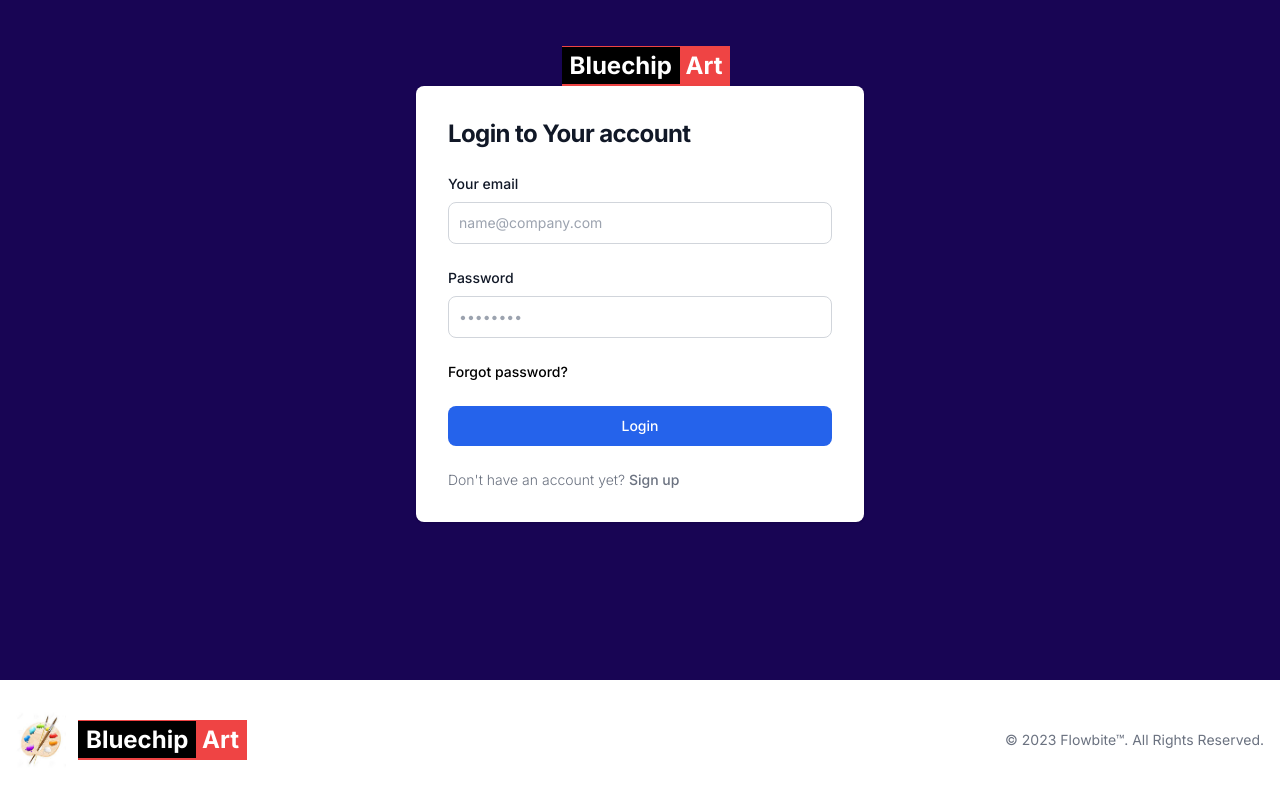
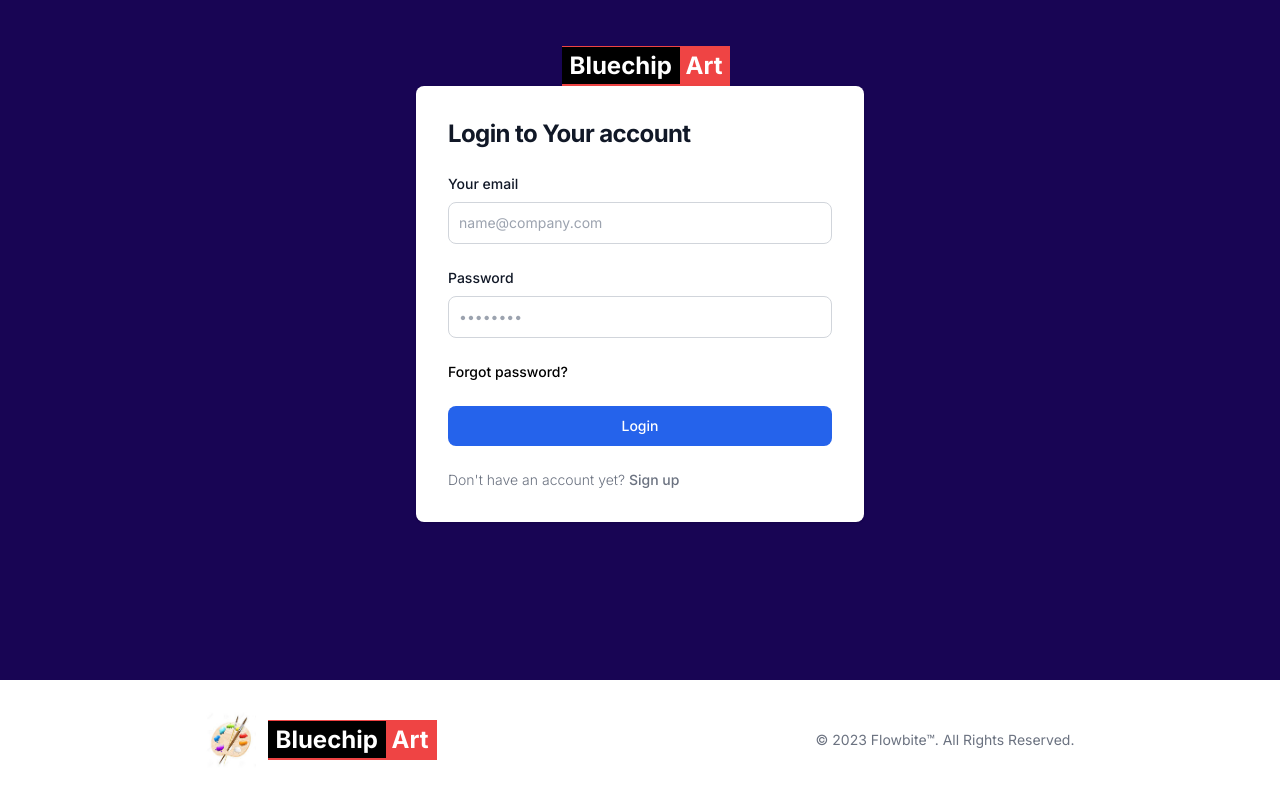
Before and after one commit to Hrushi4151/Assetpoolingfos, a Next.js app: page /login in a window 1280 px wide. Shown: the part 199-999 px from the top of the page. Built offline with nearby package versions, Linux system fonts and the light colour scheme; no server answers.

Commit message:
Update Footer.js

```diff
--- a/src/app/components/Footer.js
+++ b/src/app/components/Footer.js
@@ -12,11 +12,11 @@
     <footer className="bg-white">
         <div className="mx-auto w-full max-w-screen-xl p-4 py-6 lg:py-8">
             <div className="flex flex-wrap justify-between items-center">
-              <div className="mb-6 md:mb-0 flex flex-row justify-center items-center">
+              <div className="mx-auto mb-6 md:mb-0 flex flex-row justify-center items-center">
 			<Image src={image} width={50} height={50} alt=""/>
 			<p className='text-2xl text-center text-white font-bold ml-3 bg-red-500 w-auto h-auto py-1 pr-2'><span className=' bg-black text-white px-2 py-1'>Bluechip</span> Art </p>
 		</div>
-          <div className="sm:flex sm:items-center sm:justify-between">
+          <div className="mx-auto sm:flex sm:items-center sm:justify-center">
             <span className="text-sm text-gray-500 sm:text-center">© 2023 <a href="https://flowbite.com/" className="hover:underline">Flowbite™</a>. All Rights Reserved.
               </span>
           </div>
```
